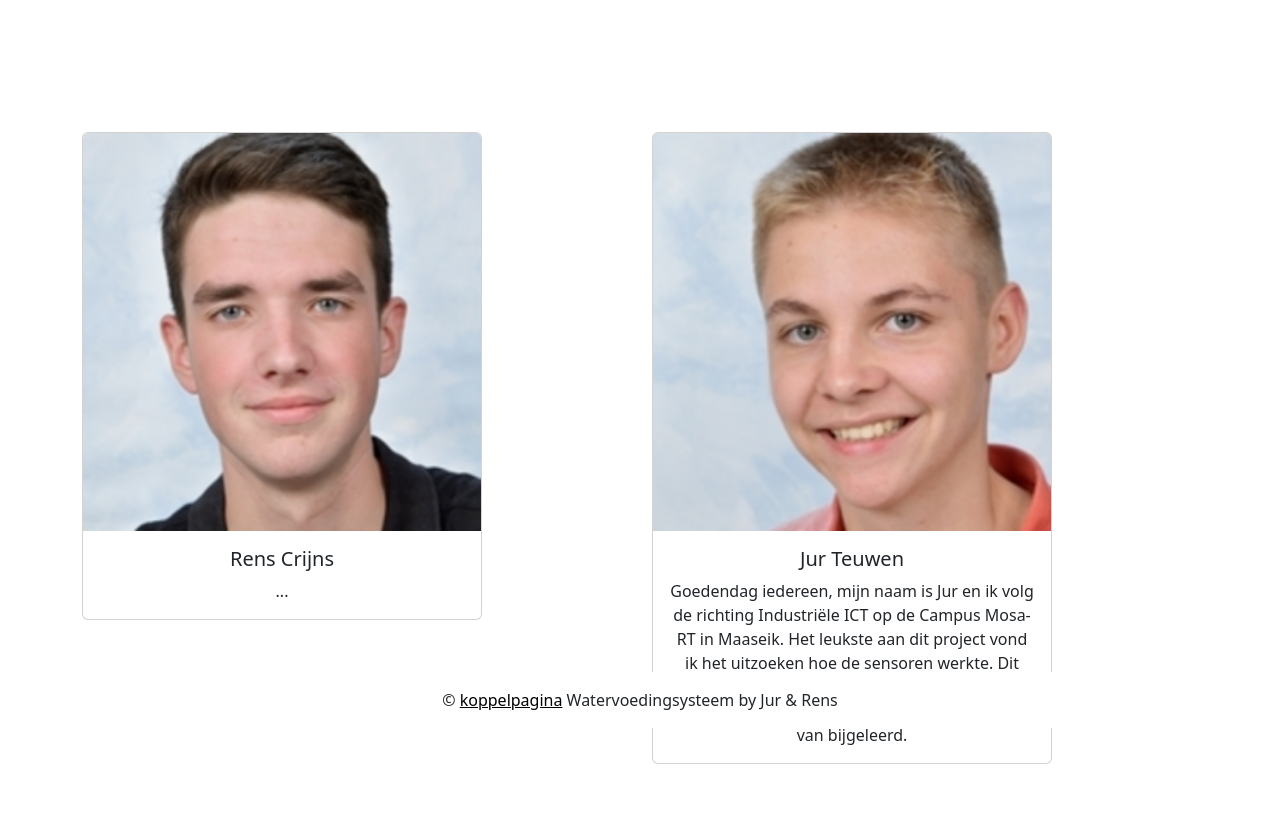
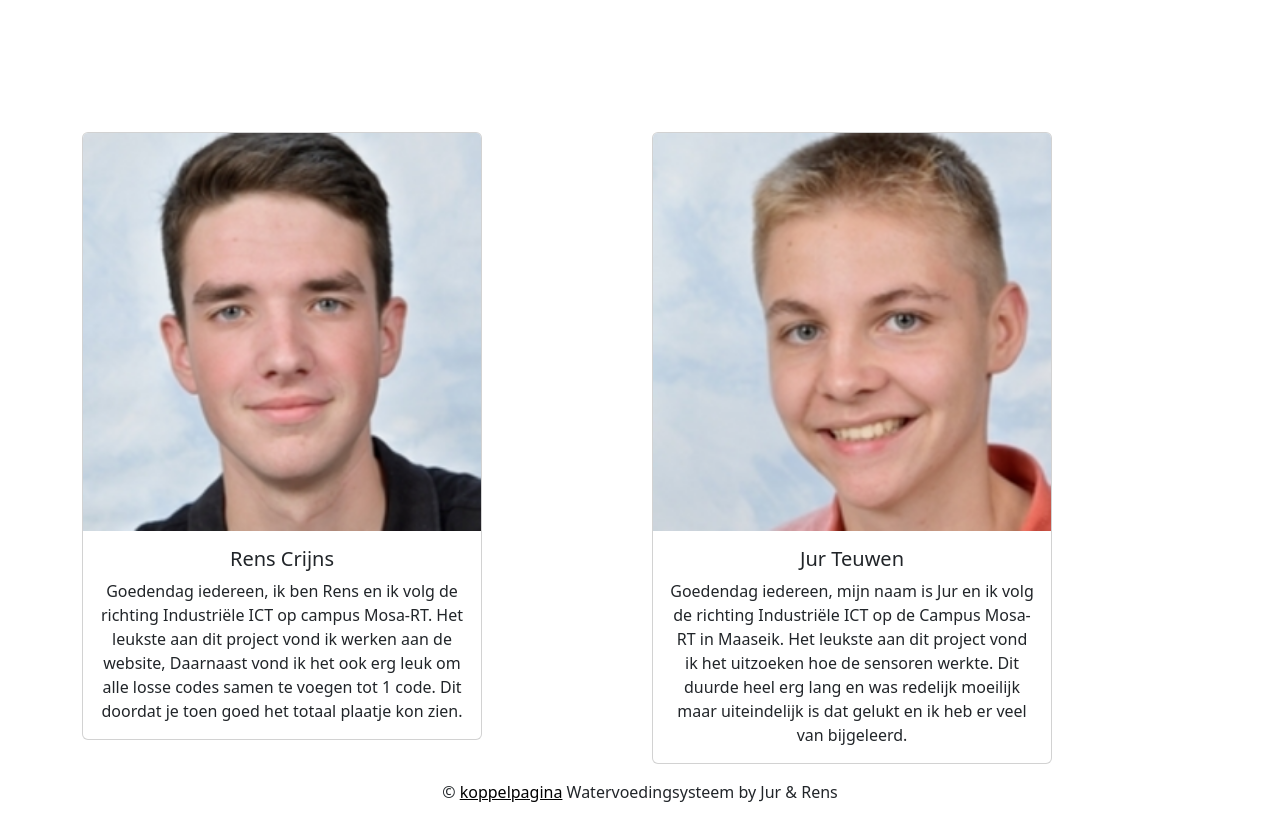
Before and after one commit to JurTeuwen/website_Watervoedingsysteem, a plain HTML site: page subpagina's/ontwerpers.html in a window 1280 px wide. Shown: the part 72-892 px from the top of the page. Before the commit the page ends 836 px from the top, so only its background shows below. Drawn offline with nearby package versions, Linux system fonts and the light colour scheme; files that its build step writes are made by us from their sources.

Commit message:
persoonlijk stukje rens + footer aangepast

```diff
--- a/subpagina's/ontwerpers.html
+++ b/subpagina's/ontwerpers.html
@@ -27,7 +27,11 @@
                     <img src="../afbeeldingen/Rens Crijns.jpg" class="card-img-top" alt="foto niet geladen">
                     <div class="card-body">
                         <h5 class="card-title">Rens Crijns</h5>
-                        <p class="card-text">...</p>
+                        <p class="card-text">Goedendag iedereen, ik ben Rens en ik volg de richting Industriële ICT
+                            op campus Mosa-RT. Het leukste aan dit project vond ik werken aan de website, Daarnaast
+                            vond ik het ook erg leuk om alle losse codes samen te voegen tot 1 code. Dit doordat je
+                            toen goed het totaal plaatje kon zien.
+                        </p>
                     </div>
                 </div>
             </div>
@@ -48,9 +52,7 @@
 </body>
 
 <footer>
-    <div class="fixed-bottom">
-        <voet></voet>
-    </div>
+    <voet></voet>
 </footer>
 
 </html>
```
